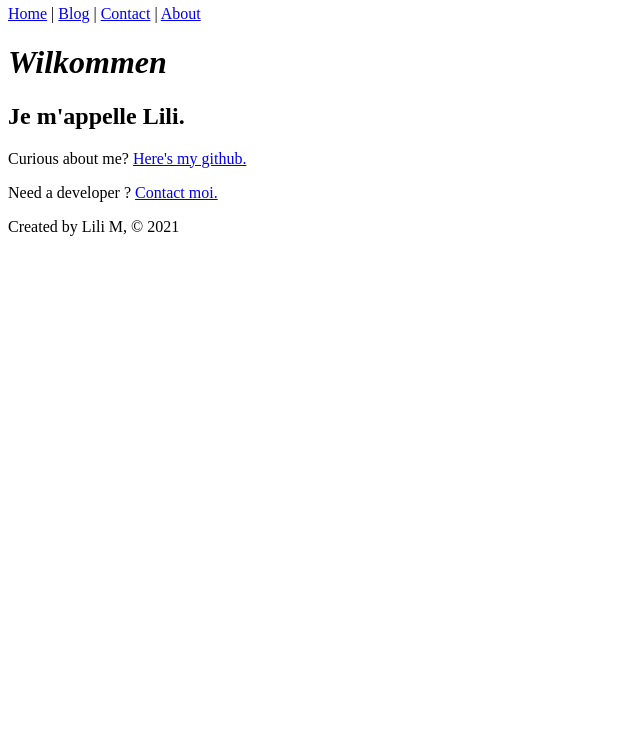
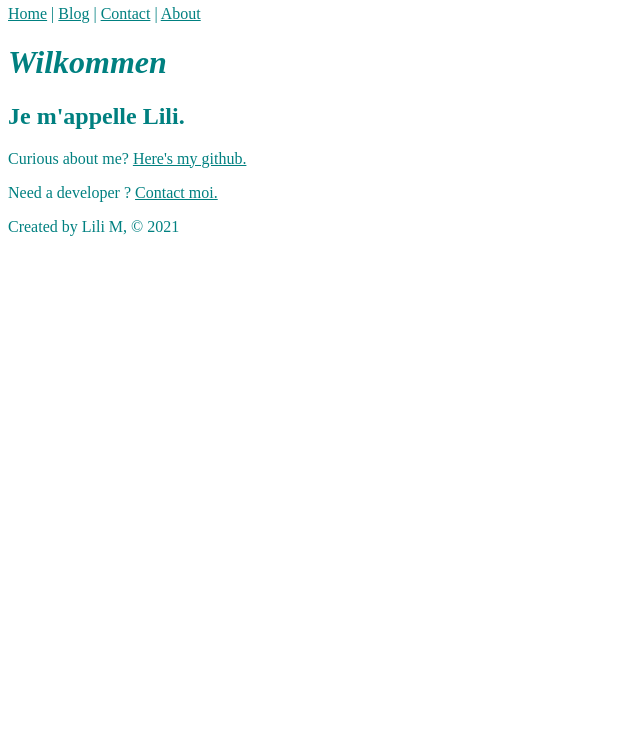
Before and after one commit to ffrixslee/gatsby-hello-world, a Gatsby site: page / in a window 1280 px wide. Shown: the part 62-800 px from the top of the page, without its empty margins (0-640 px from the left). Built offline with nearby package versions, Linux system fonts and the light colour scheme; Gatsby itself is replaced by a stand-in of ours.

Commit message:
layout update

```diff
--- a/src/components/layout.js
+++ b/src/components/layout.js
@@ -2,6 +2,8 @@
 
  import Header from '../components/header'
  import Footer from '../components/footer'
+
+ import '../styles/index.css'
 
  const Layout = (props) => {
      return (
--- /dev/null
+++ b/src/styles/index.css
@@ -0,0 +1,3 @@
+* {
+    color: teal;
+}
```
